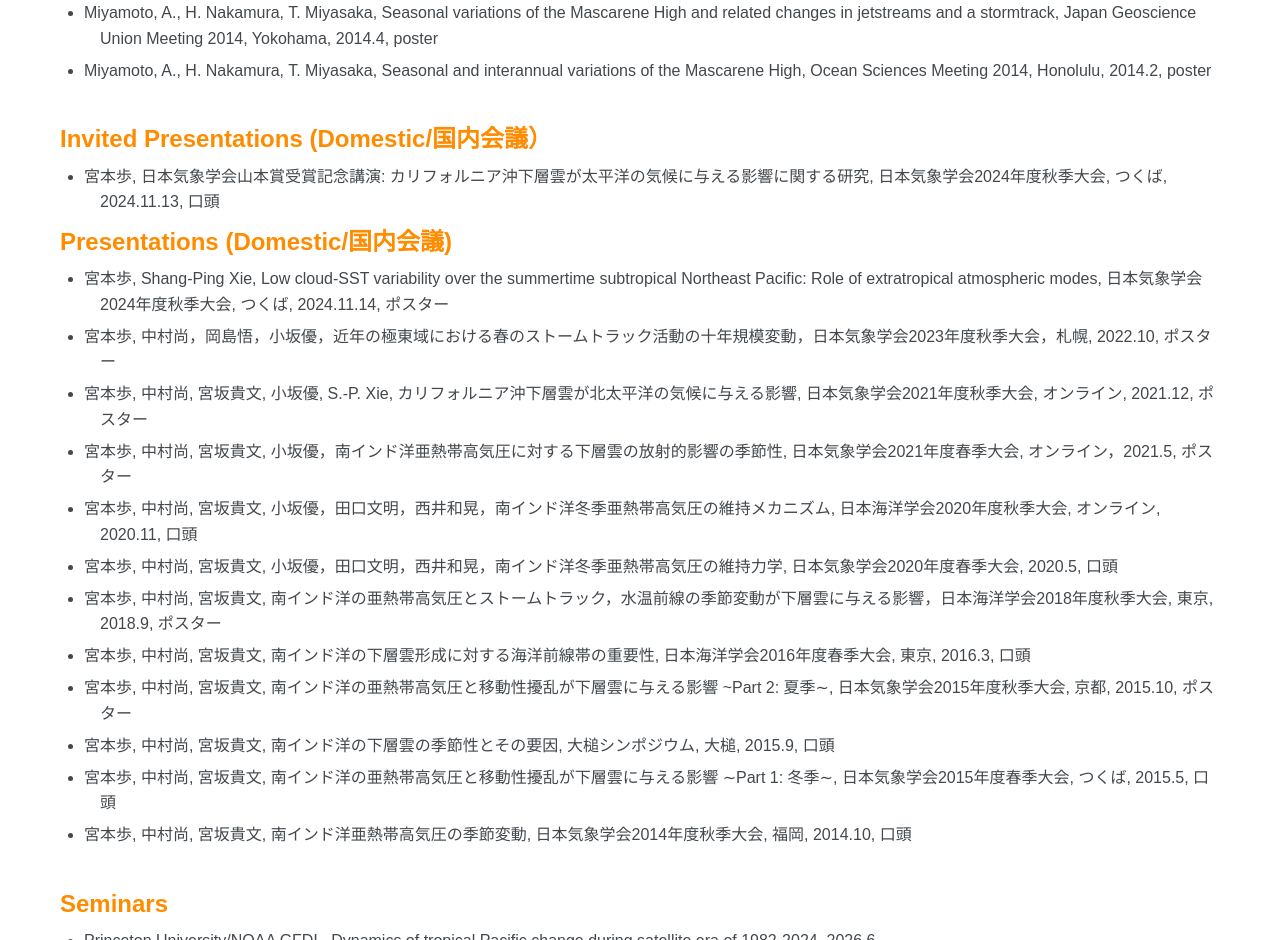
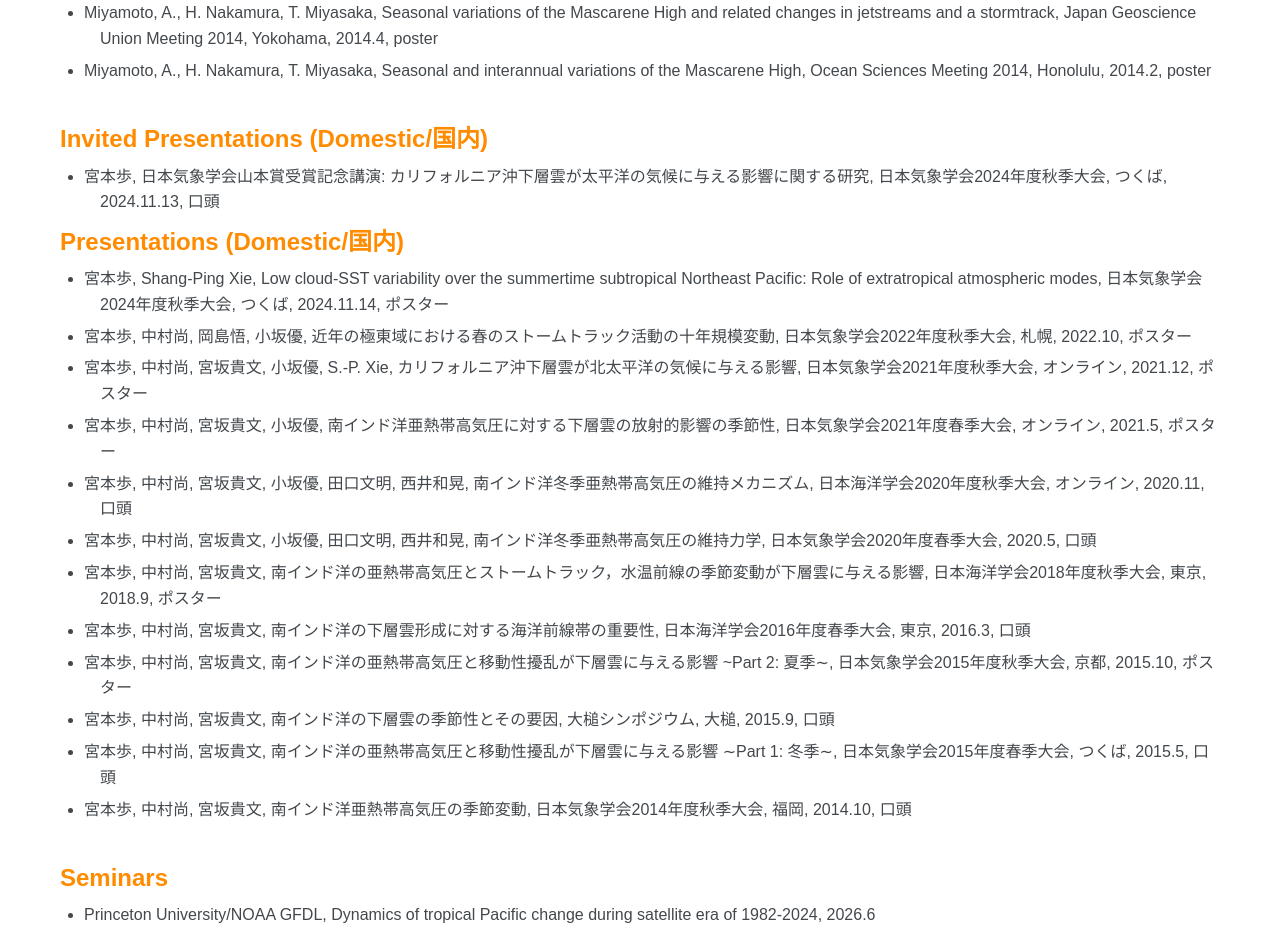
Before and after one commit to aymiyamoto/aymiyamoto.github.io, a plain HTML site: page presentation.html in a window 1280 px wide. Shown: the part 1860-2800 px from the top of the page. Drawn offline with Linux system fonts and the light colour scheme.

Commit message:
Simplify presentation headings and fix domestic entry formatting

```diff
--- a/presentation.html
+++ b/presentation.html
@@ -15,13 +15,13 @@
 
     <div>
       <br>
-      <h2> Invited Presentations (International/国際会議）</h2>
+      <h2> Invited Presentations (International/国際)</h2>
       <ul>
 	<li>Miyamoto, A., S.-P. Xie, Q. Peng, and M. T. Luongo, Major role for internal variability in tropical Pacific warming pattern over satellite era, ECS &amp; Cloud Feedback Symposium, Online, 2026.9.28, oral</li>
 	<li>Miyamoto, A., H. Nakamura, T. Miyasaka, Y. Kosaka, B. Taguchi, K. Nishii, Maintenance mechanisms of the wintertime subtropical high over the South Indian Ocean: Importance of oceanic fronts, CLIVAR International Workshop for Mid-latitude Air-Sea Interaction, Online, 2021.6, oral</li>
       </ul>
 
-      <h2> Presentations (International/国際会議）</h2>
+      <h2> Presentations (International/国際)</h2>
       <ul>
 	<li>Miyamoto, A., S.-P. Xie, P. Zhang, Y. Kosaka, Y. Liang, and N. J. Lutsko, What made 2023 and 2024 the hottest years in a row? AIMEC workshop "Ocean environmental change and its impact on ecosystems", La Jolla, 2025.6.23, oral</li>
 	<li>Miyamoto, A., and S.-P. Xie, Low cloud-SST variability over the summertime subtropical Northeast Pacific: Role of extratropical atmospheric modes, 2024 International Workshop on interbasin interaction, its impacts on predictability, and related climate phenomena, Online, 2024.12.17, oral</li>
@@ -56,26 +56,26 @@
       </ul>
       <br>
 
-      <h2> Invited Presentations (Domestic/国内会議）</h2>
+      <h2> Invited Presentations (Domestic/国内)</h2>
       <ul>
 	<li>宮本歩, 日本気象学会山本賞受賞記念講演: カリフォルニア沖下層雲が太平洋の気候に与える影響に関する研究, 日本気象学会2024年度秋季大会, つくば, 2024.11.13, 口頭</li>
       </ul>
 
-      <h2> Presentations (Domestic/国内会議) </h2>
+      <h2> Presentations (Domestic/国内)</h2>
       <ul>
 	<li>宮本歩, Shang-Ping Xie, Low cloud-SST variability over the summertime subtropical Northeast Pacific: Role of extratropical atmospheric modes, 日本気象学会2024年度秋季大会, つくば, 2024.11.14, ポスター</li>
 
-	<li>宮本歩, 中村尚，岡島悟，小坂優，近年の極東域における春のストームトラック活動の十年規模変動，日本気象学会2023年度秋季大会，札幌, 2022.10, ポスター</li>
+	<li>宮本歩, 中村尚, 岡島悟, 小坂優, 近年の極東域における春のストームトラック活動の十年規模変動, 日本気象学会2022年度秋季大会, 札幌, 2022.10, ポスター</li>
 
 	<li>宮本歩, 中村尚, 宮坂貴文, 小坂優, S.-P. Xie, カリフォルニア沖下層雲が北太平洋の気候に与える影響, 日本気象学会2021年度秋季大会, オンライン, 2021.12, ポスター</li>
 
-	<li>宮本歩, 中村尚, 宮坂貴文, 小坂優，南インド洋亜熱帯高気圧に対する下層雲の放射的影響の季節性, 日本気象学会2021年度春季大会, オンライン，2021.5, ポスター</li>
+	<li>宮本歩, 中村尚, 宮坂貴文, 小坂優, 南インド洋亜熱帯高気圧に対する下層雲の放射的影響の季節性, 日本気象学会2021年度春季大会, オンライン, 2021.5, ポスター</li>
 
-	<li>宮本歩, 中村尚, 宮坂貴文, 小坂優，田口文明，西井和晃，南インド洋冬季亜熱帯高気圧の維持メカニズム, 日本海洋学会2020年度秋季大会, オンライン, 2020.11, 口頭</li>
+	<li>宮本歩, 中村尚, 宮坂貴文, 小坂優, 田口文明, 西井和晃, 南インド洋冬季亜熱帯高気圧の維持メカニズム, 日本海洋学会2020年度秋季大会, オンライン, 2020.11, 口頭</li>
 
-	<li>宮本歩, 中村尚, 宮坂貴文, 小坂優，田口文明，西井和晃，南インド洋冬季亜熱帯高気圧の維持力学, 日本気象学会2020年度春季大会, 2020.5, 口頭</li>
+	<li>宮本歩, 中村尚, 宮坂貴文, 小坂優, 田口文明, 西井和晃, 南インド洋冬季亜熱帯高気圧の維持力学, 日本気象学会2020年度春季大会, 2020.5, 口頭</li>
 
-	<li>宮本歩, 中村尚, 宮坂貴文, 南インド洋の亜熱帯高気圧とストームトラック，水温前線の季節変動が下層雲に与える影響，日本海洋学会2018年度秋季大会, 東京, 2018.9, ポスター</li>
+	<li>宮本歩, 中村尚, 宮坂貴文, 南インド洋の亜熱帯高気圧とストームトラック，水温前線の季節変動が下層雲に与える影響, 日本海洋学会2018年度秋季大会, 東京, 2018.9, ポスター</li>
 
 	<li>宮本歩, 中村尚, 宮坂貴文, 南インド洋の下層雲形成に対する海洋前線帯の重要性, 日本海洋学会2016年度春季大会, 東京, 2016.3, 口頭</li>
 
```
